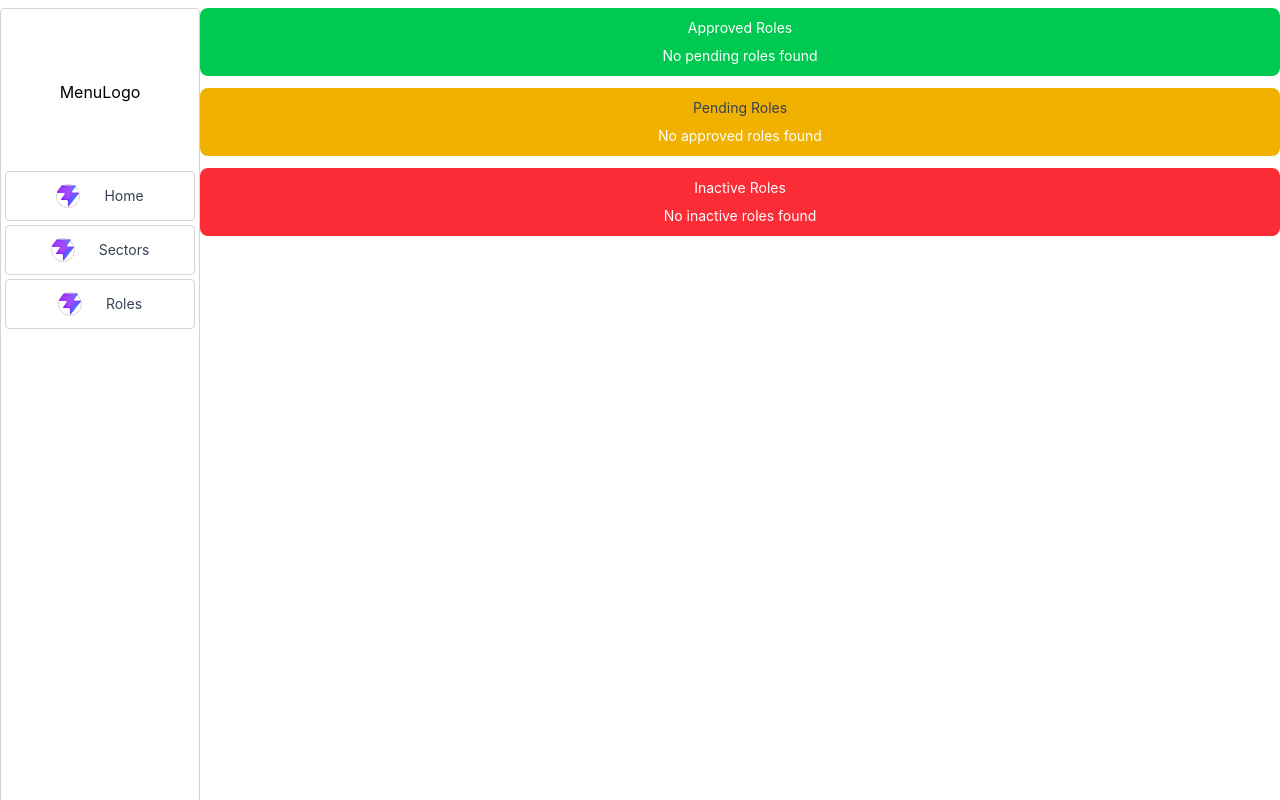
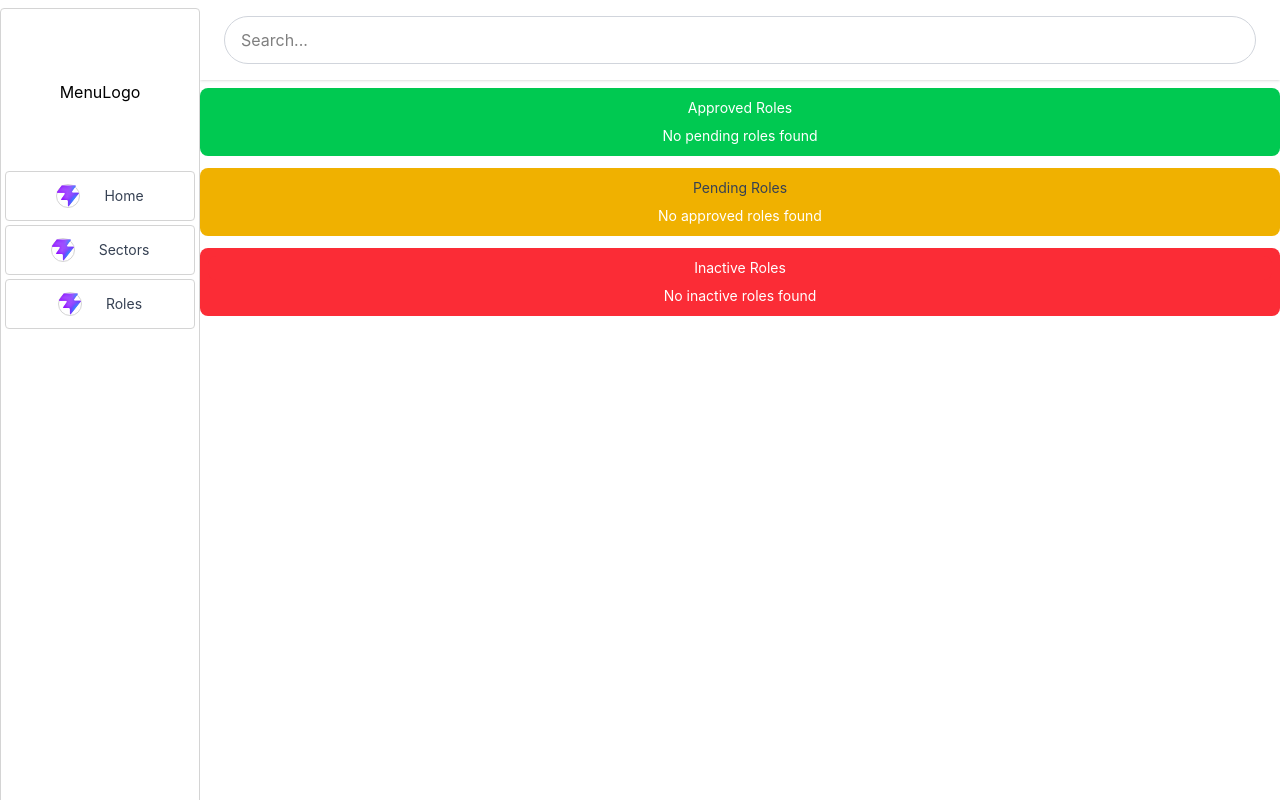
Before and after one commit to NigzMaf1a/atlasadmin, a React (Vite) app: page /roles in a window 1280 px wide. Built offline with nearby package versions, Linux system fonts and the light colour scheme.

Commit message:
feat:added session check to login

```diff
--- a/src/components/ButtonAdv.tsx
+++ b/src/components/ButtonAdv.tsx
@@ -57,7 +57,7 @@ export default function ButtonAdv(
         const dimensions = size === 'sm' ? 'w-[90px]' : 'w-full'
         const margins = 'rounded'
 
-        return `${dimensions} ${margins}`
+        return `${dimensions} ${margins} hover:cursor-pointer`
     }
 
     function buttonClicked(): string {
--- a/src/components/Page.tsx
+++ b/src/components/Page.tsx
@@ -1,7 +1,8 @@
-import React from "react";
+import React, { useState } from "react"
+import { useLocation } from "react-router-dom";
 
 //components
-import Menu from "../navigation/Menu";
+import Menu from "../navigation/Menu"
 
 interface Styles {
     container: string;
@@ -35,7 +36,12 @@ function styles(): Styles {
 
         // Search input
         searchInput:
-            "w-full h-12 rounded-lg border border-gray-300 px-4 outline-none focus:ring-2 focus:ring-blue-500",
+            `w-full h-12 rounded-3xl
+             border border-gray-300 px-4
+             outline-none focus:ring-2 focus:ring-blue-500
+             flex flex-row items-center
+             px-4
+             `
     };
 }
 
@@ -48,12 +54,16 @@ export default function Page({
     className = '',
     moreSearchStyles = ''
 }: PageProps) {
+    const location = useLocation()
+    const [route] = useState<string>(location.pathname)
     const stylez = styles()
 
     return (
         <div className="w-screen h-screen flex overflow-hidden">
 
-            <Menu />
+            {
+                route !== '/login' && <Menu />
+            }
 
             <div className={`${stylez.container} ${stylez.colors} flex-1`}>
                 {showSearch && (
--- a/src/navigation/MenuItem.tsx
+++ b/src/navigation/MenuItem.tsx
@@ -1,4 +1,5 @@
 import { useNavigate } from "react-router-dom"
+import { useState, useEffect } from "react"
 
 //components
 import CustomDiv from "../components/CustomDiv"
@@ -16,12 +17,22 @@ interface Props {
 export default function MenuItem(
     { label, icon, route }: Props
 ) {
+    const [hovered, setHovered] = useState<boolean>(false)
+    const [styles, setStyles] = useState<string>('')
     const navigate = useNavigate()
+
+    useEffect(() => {
+        const s = hovered ? 'bg-blue-800' : 'bg-white'
+
+        setStyles(s)
+    }, [hovered])
 
     return (
         <CustomDiv
-            className={StylesForViews.menuItem().cont}
+            className={`${StylesForViews.menuItem().cont} ${styles}`}
             onClick={() => navigate(route)}
+            onMouseEnter={() => setHovered(true)}
+            onMouseLeave={() => setHovered(false)}
         >
 
             <CustomDiv className={StylesForViews.menuItem().icon}>
@@ -32,7 +43,10 @@ export default function MenuItem(
                 />
             </CustomDiv>
 
-            <Text text={label} />
+            <Text
+                text={label}
+                color={hovered ? 'white' : 'blue'}
+            />
         </CustomDiv>
     )
 }
--- a/src/pages/Home.tsx
+++ b/src/pages/Home.tsx
@@ -5,7 +5,6 @@ import Page from "../components/Page"
 import FancyLoad from "../views/FancyLoad"
 import AddUser from "../views/AddUser"
 import UserDisplayCard from "../views/UserDisplayCard"
-import CustomDiv from "../components/CustomDiv"
 import Text from "../components/Text"
 import Tray from "../components/Tray"
 
@@ -16,15 +15,11 @@ import type User from "../scripts/interfaces/user"
 import Users from "../scripts/utils/users"
 import Session from "../scripts/utils/session"
 
-//styles
-import Styles from "../styles/sections"
-
 export default function Home() {
     const [users, setUsers] = useState<User[]>([])
     const [loading, setLoading] = useState<boolean>(false)
     const [admin, setAdmin] = useState<Users>()
     const [searchQuery, setSearchQuery] = useState<string>('')
-    const [blankStyles] = useState<string>(Styles.noDataItemDivStyles())
     const [showPending, setShowPending] = useState<boolean>(false)
     const [showInactive, setShowInactive] = useState<boolean>(false)
     const [showActive, setShowActive] = useState<boolean>(false)
@@ -100,7 +95,6 @@ export default function Home() {
                 setShowPending(pending.length > 0)
                 setShowInactive(inactive.length > 0)
                 setShowActive(active.length > 0)
-                console.log(active.length > 0)
             }, 10000)
         }
 
@@ -125,7 +119,7 @@ export default function Home() {
 
             <Tray
                 show={showActive}
-                title="Approved users"
+                title="Approved Users"
                 title_bg_color="green"
             >
                 {
--- a/src/pages/Login.tsx
+++ b/src/pages/Login.tsx
@@ -1,4 +1,4 @@
-import { useState } from "react"
+import { useState, useEffect } from "react"
 import { useNavigate } from "react-router-dom"
 
 //components
@@ -18,23 +18,40 @@ import Session from "../scripts/utils/session"
 export default function Login() {
     const [email, setEmail] = useState<string>('')
     const [password, setPassword] = useState<string>('')
+
     const navigate = useNavigate()
+
+    useEffect(() => {
+        const token = Session.getToken()
+
+        if (token !== null && token !== undefined && token.length > 0) {
+            navigate('/', { replace: true })
+        }
+    }, [navigate])
 
     async function loginUser() {
         if (!email) {
             Toaster('Please enter an email to login', 'info')
+            return
         }
 
         if (!password) {
             Toaster('Please enter a password to login', 'info')
+            return
         }
+
         const { token, user } = await login(email, password)
+
         Toaster('Login successful', 'success')
+
         Session.storeToken(token)
         Session.storeUser(user)
-        setTimeout(() => navigate('/'), 1500)
+
         resetFields()
 
+        setTimeout(() => {
+            navigate('/', { replace: true })
+        }, 1500)
     }
 
     function resetFields() {
@@ -65,6 +82,7 @@ export default function Login() {
                         onClick={() => loginUser()}
                         btn_type="primary"
                         color="info"
+                        size="lg"
                     />
                 </CustomDiv>
             </CustomDiv>
--- a/src/pages/Roles.tsx
+++ b/src/pages/Roles.tsx
@@ -102,7 +102,7 @@ export default function Roles() {
 
     return (
         <Page
-            showSearch={roles.length > 5}
+            showSearch={true}
             value={searchQuery}
             setValue={setSearchQuery as (val: string | number) => void}
             className={((): string => {
--- a/src/styles/sections.ts
+++ b/src/styles/sections.ts
@@ -100,7 +100,7 @@ export default class Styles {
             case 'green':
                 return `text-green-500`
             case 'blue':
-                return `text-blue-800`
+                return `text-blue-500`
             case 'yellow':
                 return `text-yellow-800`
             case 'white':
--- a/src/styles/views.ts
+++ b/src/styles/views.ts
@@ -25,13 +25,12 @@ export default class StylesForViews {
         const dim = 'w-full h-[50px] hover:cursor-pointer'
         const flex = 'flex flex-row gap-6 justify-center items-center'
         const borders = 'border border-neutral-300 rounded'
-        const theme = 'text-slate-300 hover:bg-blue-800 hover:text-white'
 
         const icon = 'w-[24px] h-[24px] border border-neutral-300 rounded-full'
         const iconFlex = 'flex justify-center items-center'
 
         return {
-            cont: `${dim} ${flex} ${borders} ${theme}`,
+            cont: `${dim} ${flex} ${borders}`,
             icon: `${icon} ${iconFlex}`
         }
     }
```
